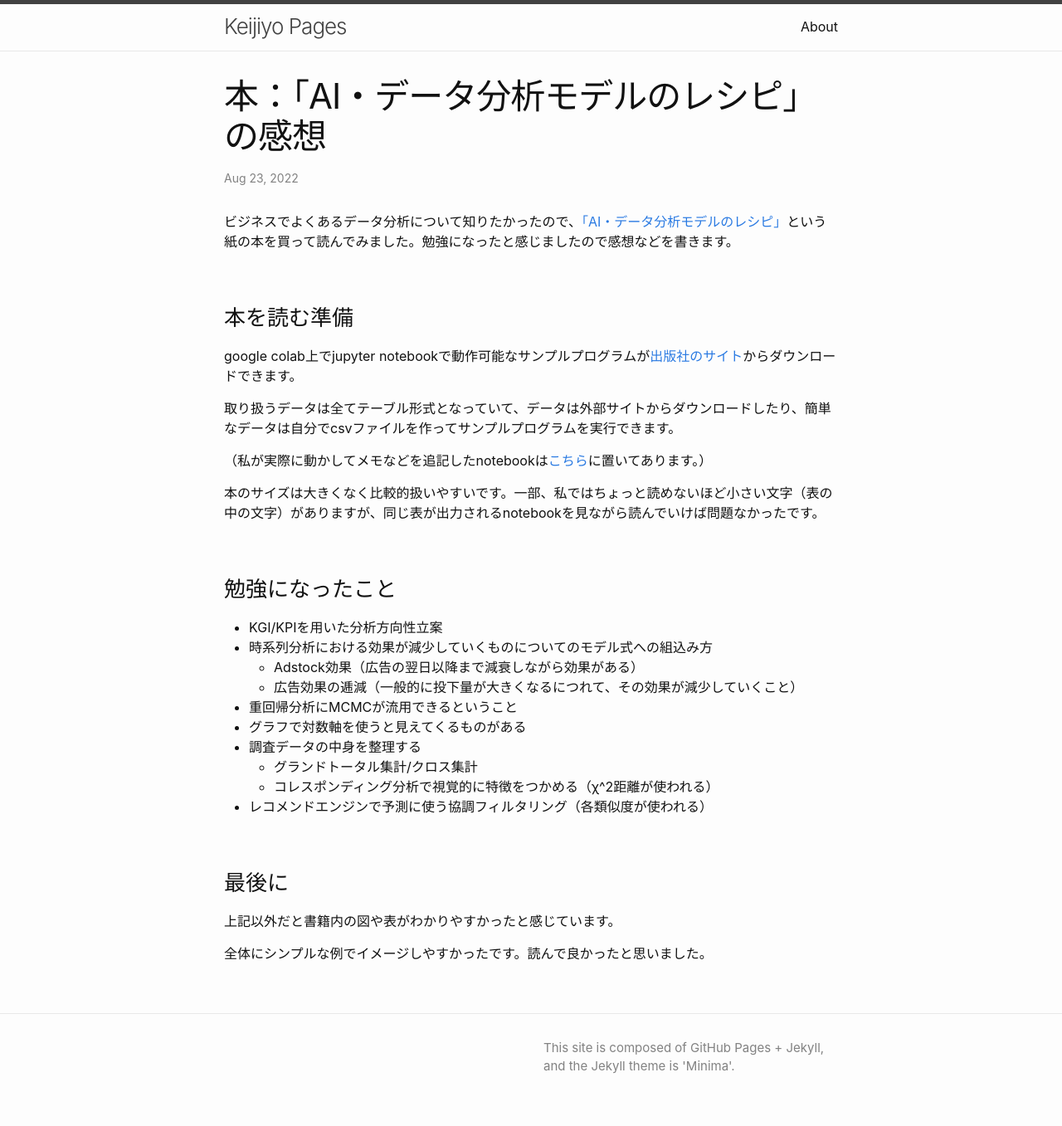
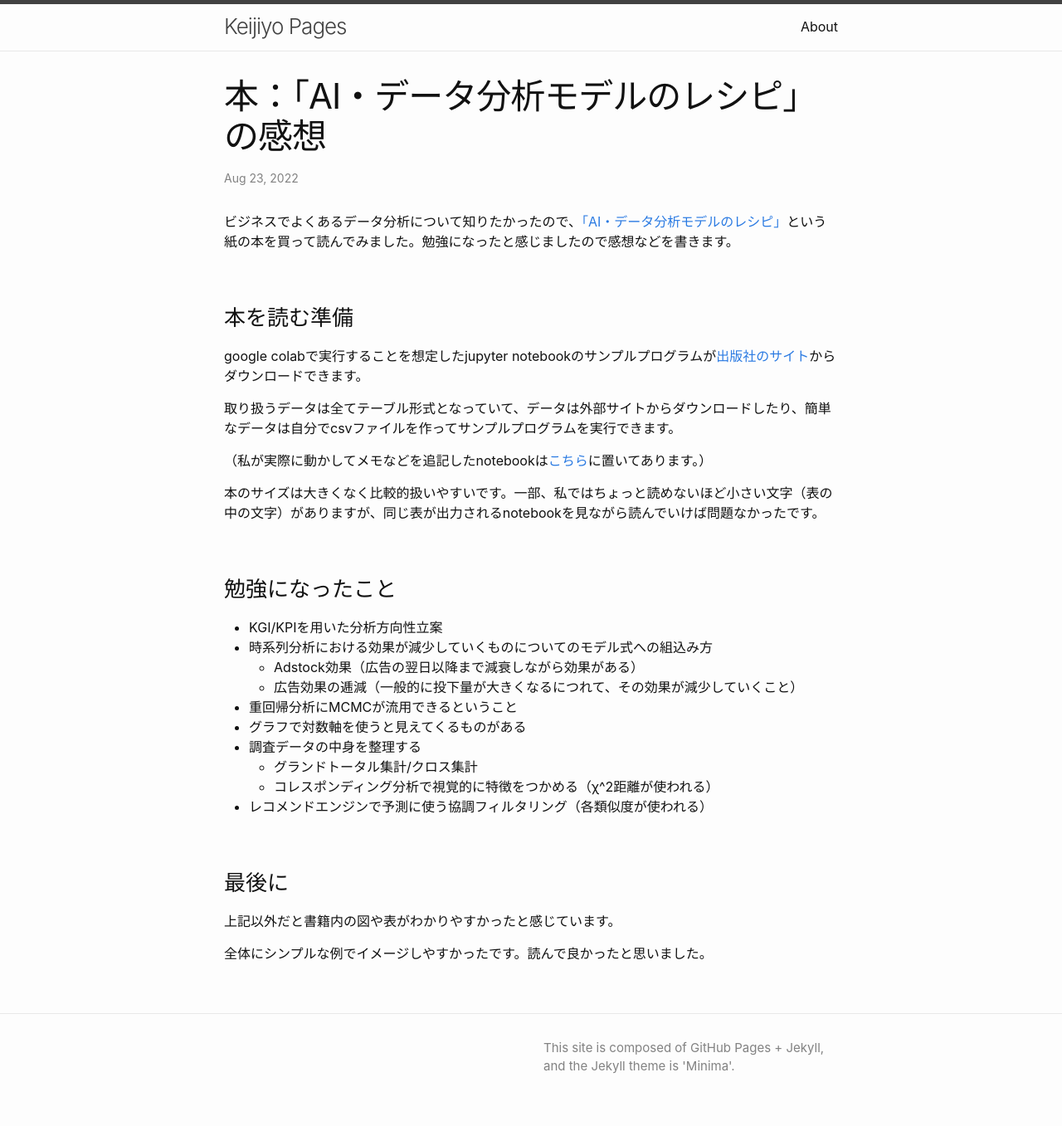
Before and after one commit to keijiyo/keijiyo.github.io, a Jekyll site: the page built from _posts/2022-08-23-本：「AI・データ分析モデルのレシピ」の感想.markdown, in a window 1280 px wide. Shown: the whole page at 83% size. Built offline with Jekyll 4.4.1, drawn with Linux system fonts in a browser that asks for light colours.

Commit message:
fixed a miss text

```diff
--- a/_posts/2022-08-23-本：「AI・データ分析モデルのレシピ」の感想.markdown
+++ b/_posts/2022-08-23-本：「AI・データ分析モデルのレシピ」の感想.markdown
@@ -8,7 +8,7 @@ categories: jekyll update
 ビジネスでよくあるデータ分析について知りたかったので、<a href="https://www.ohmsha.co.jp/book/9784274227240/" target="_blank">「AI・データ分析モデルのレシピ」</a>という紙の本を買って読んでみました。勉強になったと感じましたので感想などを書きます。
 
 ### 本を読む準備
-google colab上でjupyter notebookで動作可能なサンプルプログラムが<a href="https://www.ohmsha.co.jp/book/9784274227240/" target="_blank">出版社のサイト</a>からダウンロードできます。
+google colabで実行することを想定したjupyter notebookのサンプルプログラムが<a href="https://www.ohmsha.co.jp/book/9784274227240/" target="_blank">出版社のサイト</a>からダウンロードできます。
 
 取り扱うデータは全てテーブル形式となっていて、データは外部サイトからダウンロードしたり、簡単なデータは自分でcsvファイルを作ってサンプルプログラムを実行できます。
 
```
